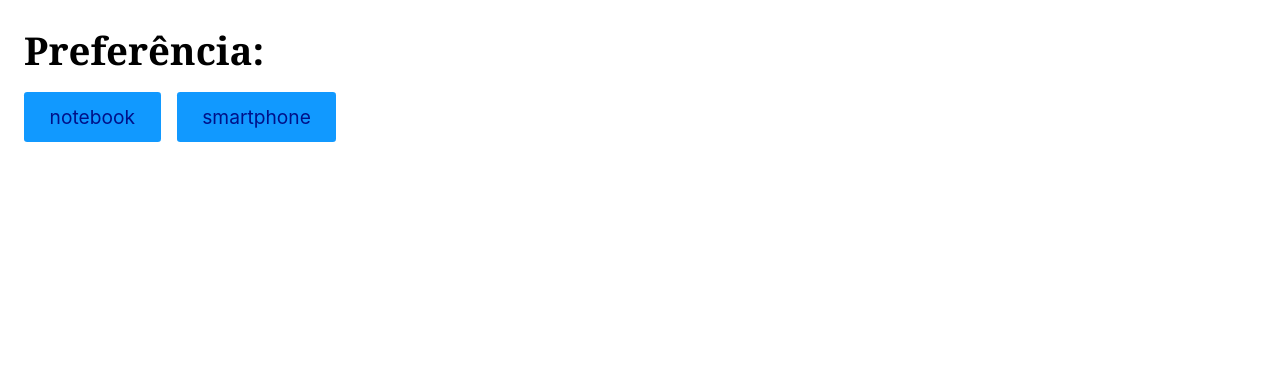
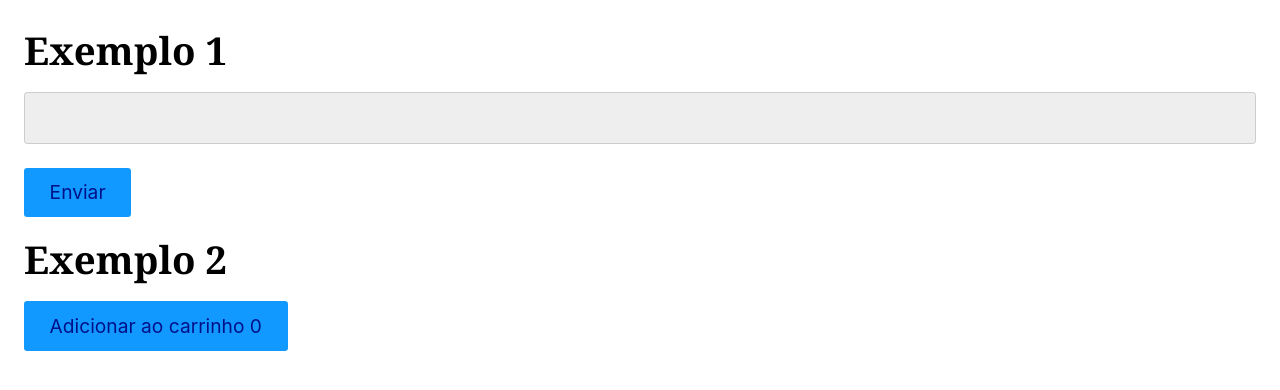
Before and after one commit to lucasleitedosreis/studying-react, a React (Vite) app: page / in a window 1280 px wide. Shown: the top 390 px of the page. Built offline with nearby package versions, Linux system fonts and the light colour scheme.

Commit message:
feat: Exercícioa sobre useRef

```diff
--- a/src/App.jsx
+++ b/src/App.jsx
@@ -1,10 +1,10 @@
 import React from "react";
-import ExercicioFinal from "./exercicios/Exercicios07UseEffect/ExercicioFinal/ExercicioFinal";
+import ExerciciosUseRef from "./exercicios/Exercicios08UseRef/ExerciciosUseRef";
 
 function App() {
   return (
     <>
-      <ExercicioFinal />
+      <ExerciciosUseRef />
     </>
   );
 }
--- /dev/null
+++ b/src/exercicios/Exercicios08UseRef/ExerciciosUseRef.jsx
@@ -0,0 +1,57 @@
+import React from "react";
+// useRef
+// Retorna um objeto com a propriedade current. Esse objeto pode ser utilizado para guardarmos valores que irão persistir durante todo o ciclo de vida do elemento. Geralmente usamos o mesmo para nos referirmos a um elemento do DOM, sem precisarmos utilizar o querySelector ou similar.
+
+export default function ExerciciosUseRef() {
+  const [comentarios, setComentarios] = React.useState([]);
+  const [input, setInput] = React.useState("");
+  const inputElement = React.useRef();
+
+  function handleClick() {
+    setComentarios([...comentarios, input]);
+    setInput("");
+    inputElement.current.focus();
+  }
+  {
+    /* ==================================================================== */
+  }
+  const [carrinho, setCarrinho] = React.useState(0);
+  const [notificacao, setNotificacao] = React.useState(null);
+  const timeoutRef = React.useRef();
+
+  function handleClickCompras() {
+    setCarrinho(carrinho + 1);
+    setNotificacao("Item adicionado ao carrinho!");
+    clearTimeout(timeoutRef.current);
+    //pega a referencia do item a ser limpo
+    timeoutRef.current = setTimeout(() => {
+      setNotificacao(null);
+    }, 2000);
+  }
+  return (
+    <div>
+      {/* ==================================================================== */}
+      <h1>Exemplo 1</h1>
+      <ul>
+        {comentarios.map((comentario) => (
+          <li key={comentario}>{comentario}</li>
+        ))}
+      </ul>
+      <input
+        ref={inputElement}
+        type="text"
+        value={input}
+        onChange={({ target }) => setInput(target.value)}
+      />
+      <br />
+      <button onClick={handleClick}>Enviar</button>
+
+      {/* ==================================================================== */}
+      <h1>Exemplo 2</h1>
+      <p>{notificacao}</p>
+      <button onClick={handleClickCompras}>
+        Adicionar ao carrinho {carrinho}
+      </button>
+    </div>
+  );
+}
```
